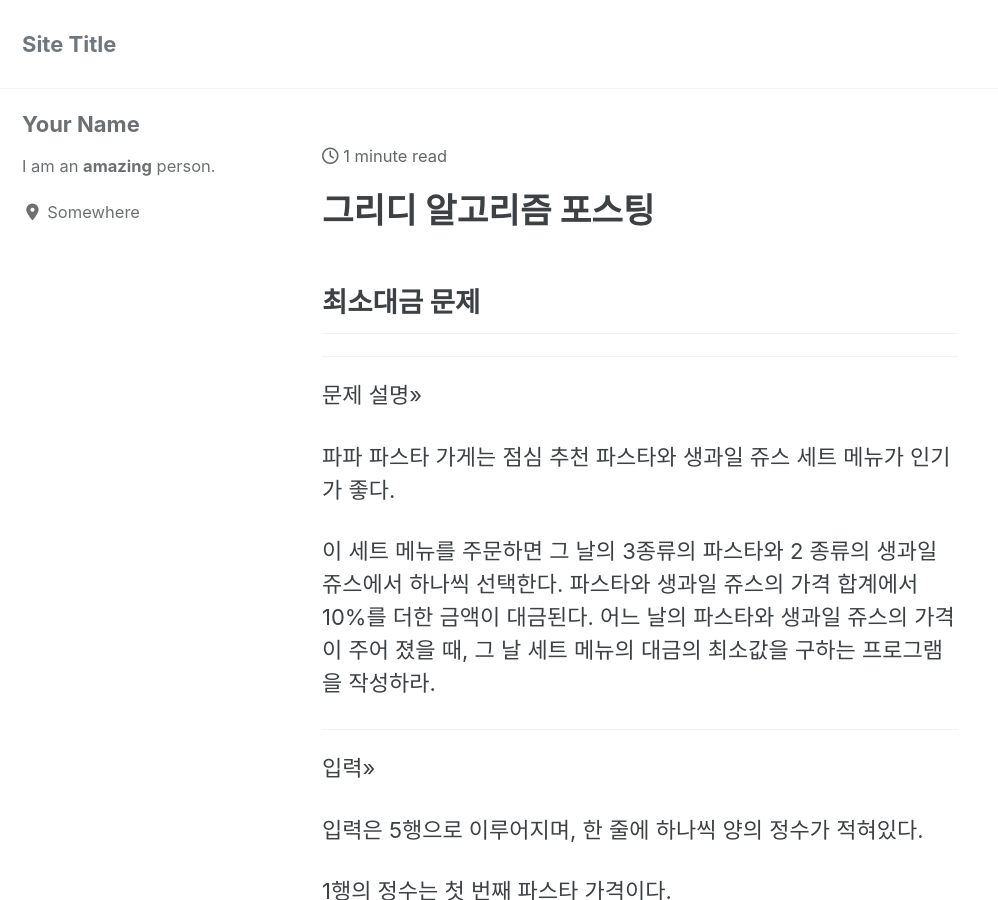
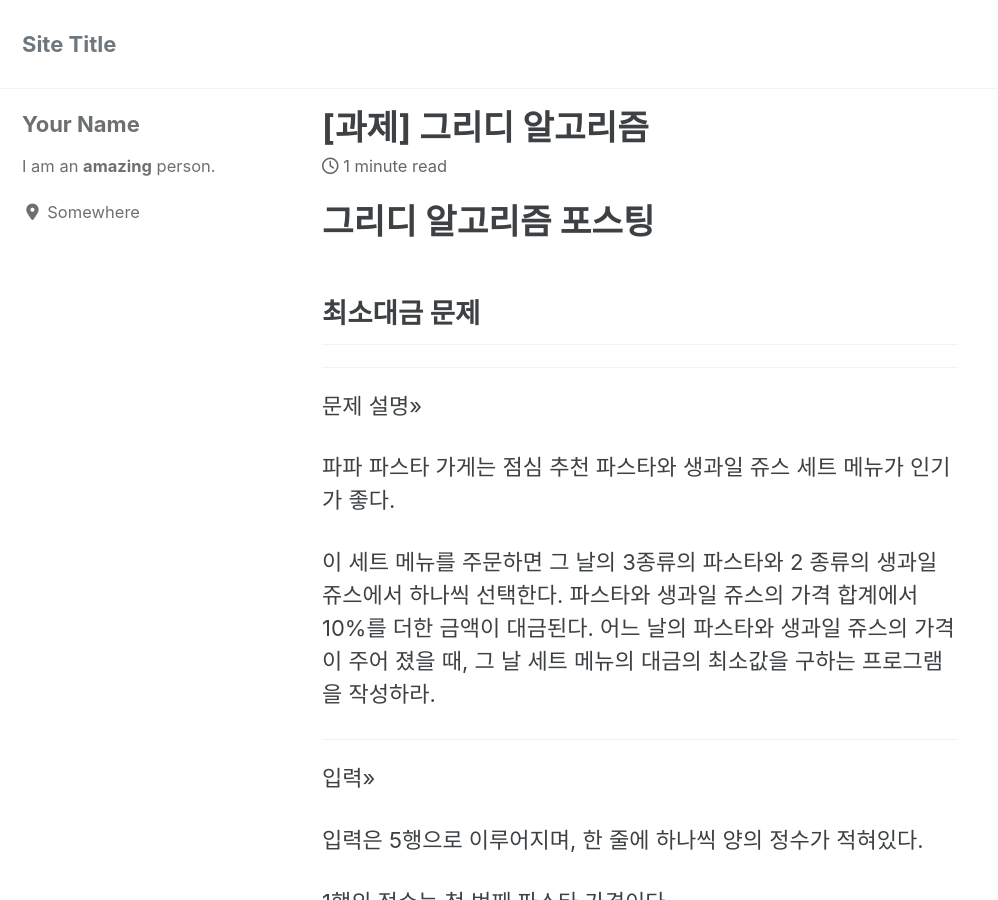
Before and after one commit to todghkfsla/todghkfsla.github.io, a Jekyll site: the page built from _posts/2020-04-15-greedy problem.md, in a window 1280 px wide and 900 px high. Shown: the whole window, without its empty margins (0-998 px from the left). Built offline with Jekyll 4.4.1, drawn with Linux system fonts in a browser that asks for light colours; cached includes are drawn as plain includes; nearby versions of some CDN libraries.

Commit message:
Update 2020-04-15-greedy problem.md

```diff
--- a/_posts/2020-04-15-greedy problem.md
+++ b/_posts/2020-04-15-greedy problem.md
@@ -1,6 +1,6 @@
 ---
 layout: single
-title: [과제] 그리디 알고리즘
+title: "[과제] 그리디 알고리즘"
 date: 2020-04-15 16:10:00 +0900
 ---
 
```
